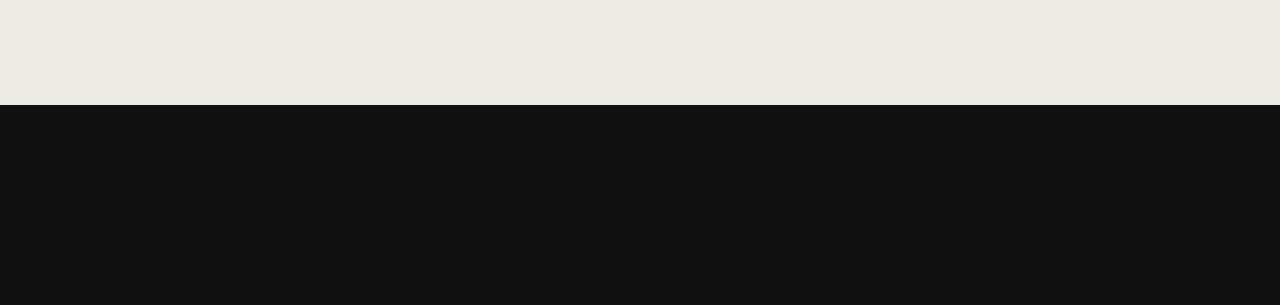
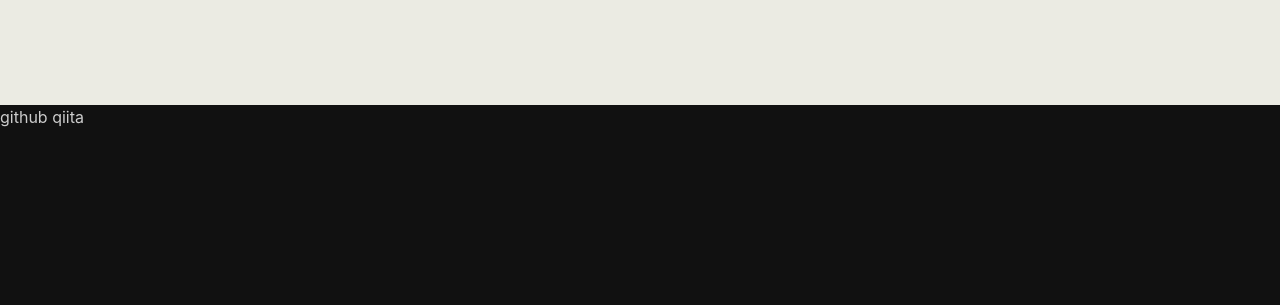
Before and after one commit to suzuryu/ImageIdentificateWEB, a Flask app: page / in a window 1280 px wide. Shown: the part 559-864 px from the top of the page. Run offline with Flask 2, Linux system fonts and the light colour scheme; some libraries are stand-ins or nearby versions.

Commit message:
Update base.html

```diff
--- a/templates/base.html
+++ b/templates/base.html
@@ -58,8 +58,8 @@
   </div>
 
   <div class="fotter">
-    <a href="https://github.com/suzuryu/ImageIdentificateWEB"></a>
-    <a href="https://qiita.com/suzuryu/items/03e02b884a76c7bdeab5"></a>
+    <a href="https://github.com/suzuryu/ImageIdentificateWEB">github</a>
+    <a href="https://qiita.com/suzuryu/items/03e02b884a76c7bdeab5">qiita</a>
   </div>
 </body>
 </html>
```
